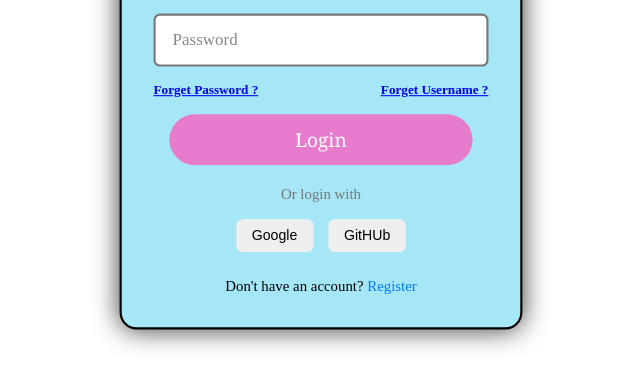
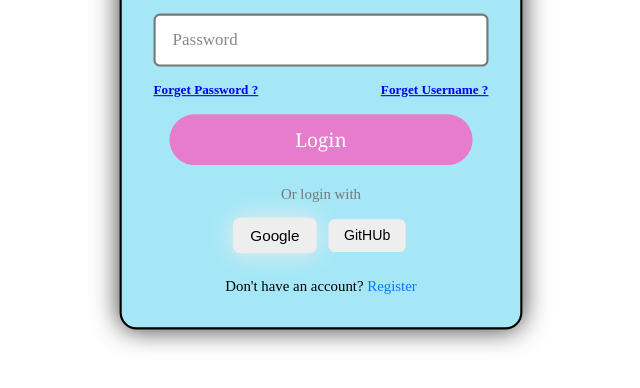
Before and after one commit to thenitin238/Login-Page, a plain HTML site: page index.html in a window 1280 px wide. In both pictures the pointer is over the button "Google". Shown: the part 308-696 px from the top of the page, without its empty margins (319-959 px from the left). Drawn offline with Linux system fonts and the light colour scheme.

Commit message:
some changes in buttons

```diff
--- a/style.css
+++ b/style.css
@@ -199,6 +199,11 @@
     background: #eee;
     cursor: pointer;
  }
+ .social-login button:hover{
+     transition: 0.2s;
+     transform: scale(1.08);
+    box-shadow: 0 0 20px #eee ;
+ }
  .register{
     text-align: center;
     margin-top: 20px;
```
